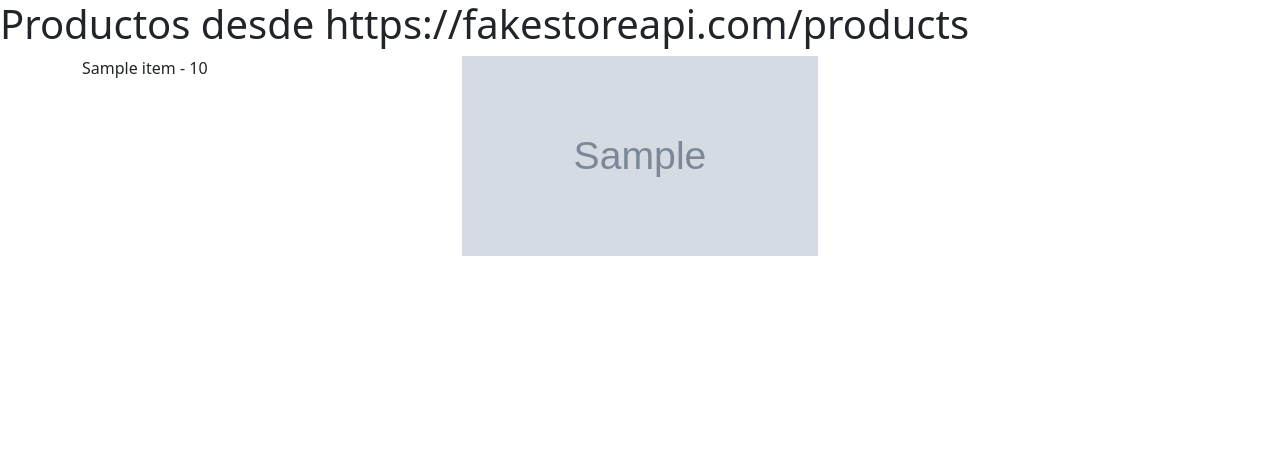
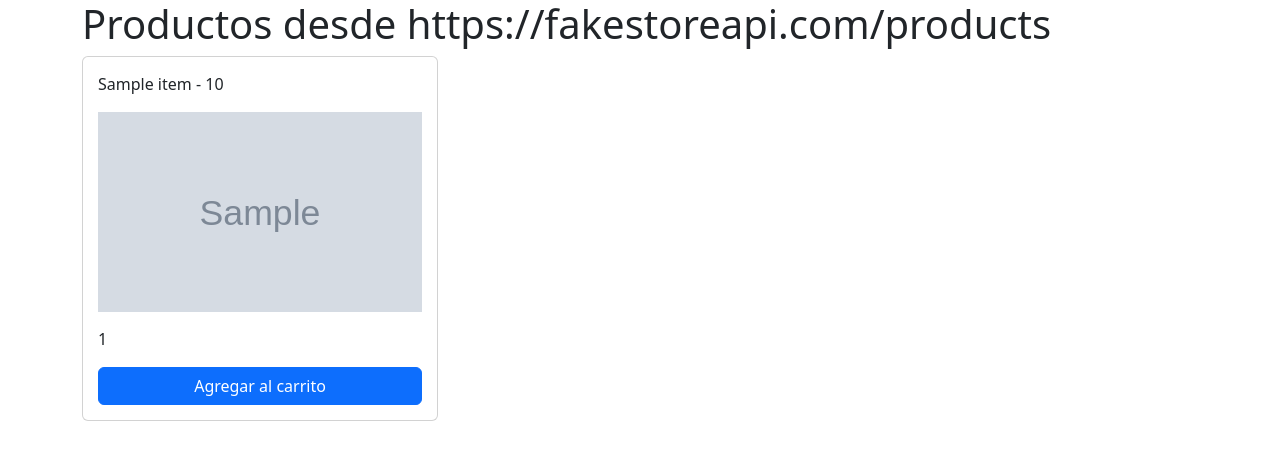
Before and after one commit to gvielza/flask_fakestoreapi, a Flask app: page /productos in a window 1280 px wide. Shown: the top 460 px of the page. Run offline with Flask 3, Linux system fonts and the light colour scheme; grey boxes marked "Sample" are stand-in pictures; a database or web service that is not in the repository returns one stand-in record (values such as "Sample title"); data that the repository does not hold is empty.

Commit message:
agregado carrito con el id enviado desde la lista de productos

```diff
--- a/app.py
+++ b/app.py
@@ -15,3 +15,9 @@
     print(data)
 
     return render_template('productos.html',data=data)
+
+@app.route('/carrito/<int:id>', methods=['POST'])
+def carrito(id):
+    #id=requests.form.get('id')
+    print(id)
+    return render_template('carrito.html', id=id)
--- /dev/null
+++ b/static/css/estilos.css
@@ -0,0 +1,25 @@
+.card {
+            display: flex;
+            flex-direction: column;
+            justify-content: space-between;
+            height: 100%;
+            padding: 15px;
+        }
+        .card img {
+            object-fit: cover;
+            height: 200px;
+            width: 100%;
+            margin-bottom: 15px;
+        }
+        .card-body {
+            flex-grow: 1;
+            display: flex;
+            flex-direction: column;
+            justify-content: space-between;
+        }
+        .card-title, .card-text {
+            margin-bottom: 10px;
+        }
+        #boton_carrito {
+            width: 100%;
+        }
--- a/templates/productos.html
+++ b/templates/productos.html
@@ -3,16 +3,28 @@
 <head>
     <meta charset="UTF-8">
     <link href="https://cdn.jsdelivr.net/npm/bootstrap@5.3.3/dist/css/bootstrap.min.css" rel="stylesheet" integrity="sha384-QWTKZyjpPEjISv5WaRU9OFeRpok6YctnYmDr5pNlyT2bRjXh0JMhjY6hW+ALEwIH" crossorigin="anonymous">
+    <link rel="stylesheet" href="{{url_for('static', filename='css/estilos.css')}}">
+
     <title>Productos</title>
 </head>
 <body>
-<h1>Productos desde https://fakestoreapi.com/products</h1>
+
 <div class="container">
-<div class="row row-cols-3">
+    <h1>Productos desde https://fakestoreapi.com/products</h1>
+<div class="row">
 {% for item in data %}
+    <div class="col-md-4 mb-4">
+                    <div class="card">
     <p>{{ item.title }} - {{ item.price }} </p>
 <img src="{{ item.image }}" alt="{{ item.title }}" width="200" height="200" >
+    <p>{{ item.count }}</p>
+                        <form action='/carrito/{{ item.id }}' method="post">
+                            <input type="hidden" name="id" value="{{ item.id }}" id="id">
+                            <input type="submit" value="Agregar al carrito" id="boton_carrito" class="btn btn-primary">
+                        </form>
 
+   </div>
+    </div>
 {% endfor %}
     </div>
     </div>
```
Also changed, not shown: templates/carrito.html (added, +12 -0 lines).
